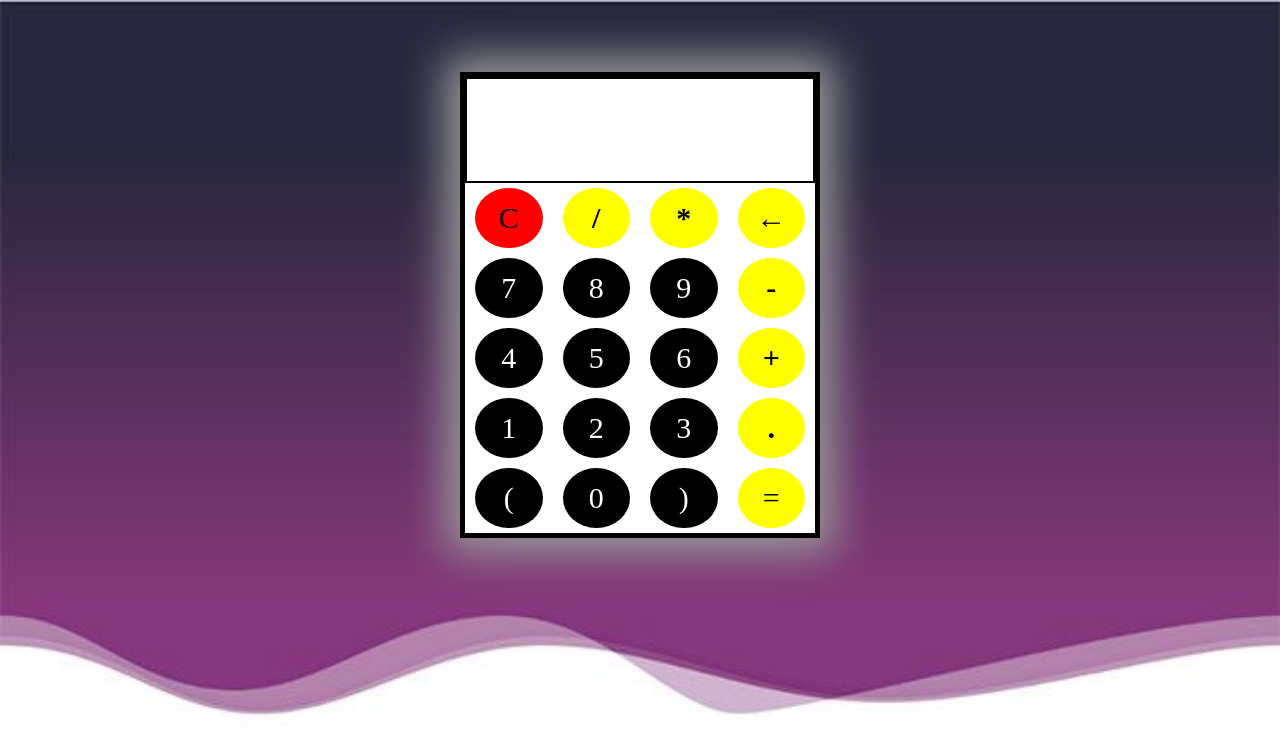
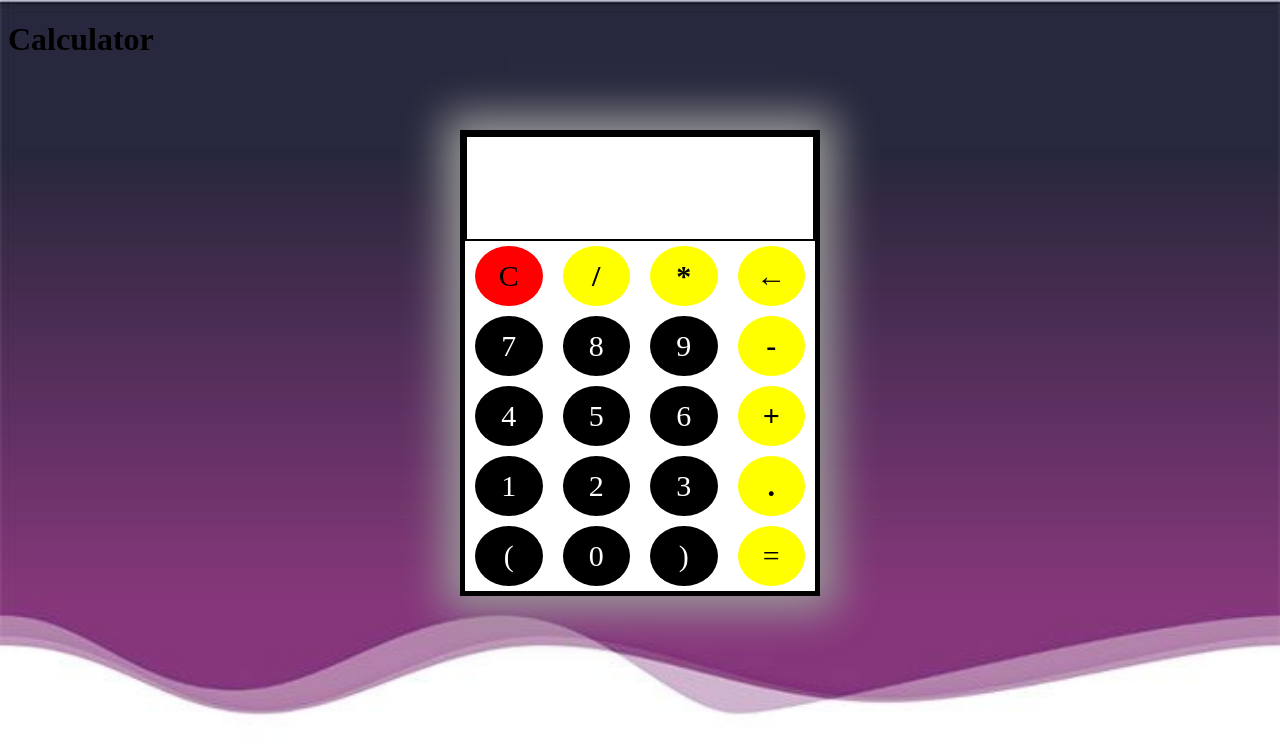
Before and after one commit to pavanbadri67/test1, a plain HTML site: page index.html in a window 1280 px wide. Drawn offline with Linux system fonts and the light colour scheme.

Commit message:
Added heading

```diff
--- a/index.html
+++ b/index.html
@@ -7,6 +7,7 @@
     <link rel="stylesheet" href="stylesheet.css">
 </head>
 <body>
+    <h1>Calculator</h1>
     <section>
         <div class="container">
             <div id="display"></div>
--- a/script.js
+++ b/script.js
@@ -26,3 +26,4 @@ buttons.map( button => {
         }
     })
 })
+console.log('first project')
```
